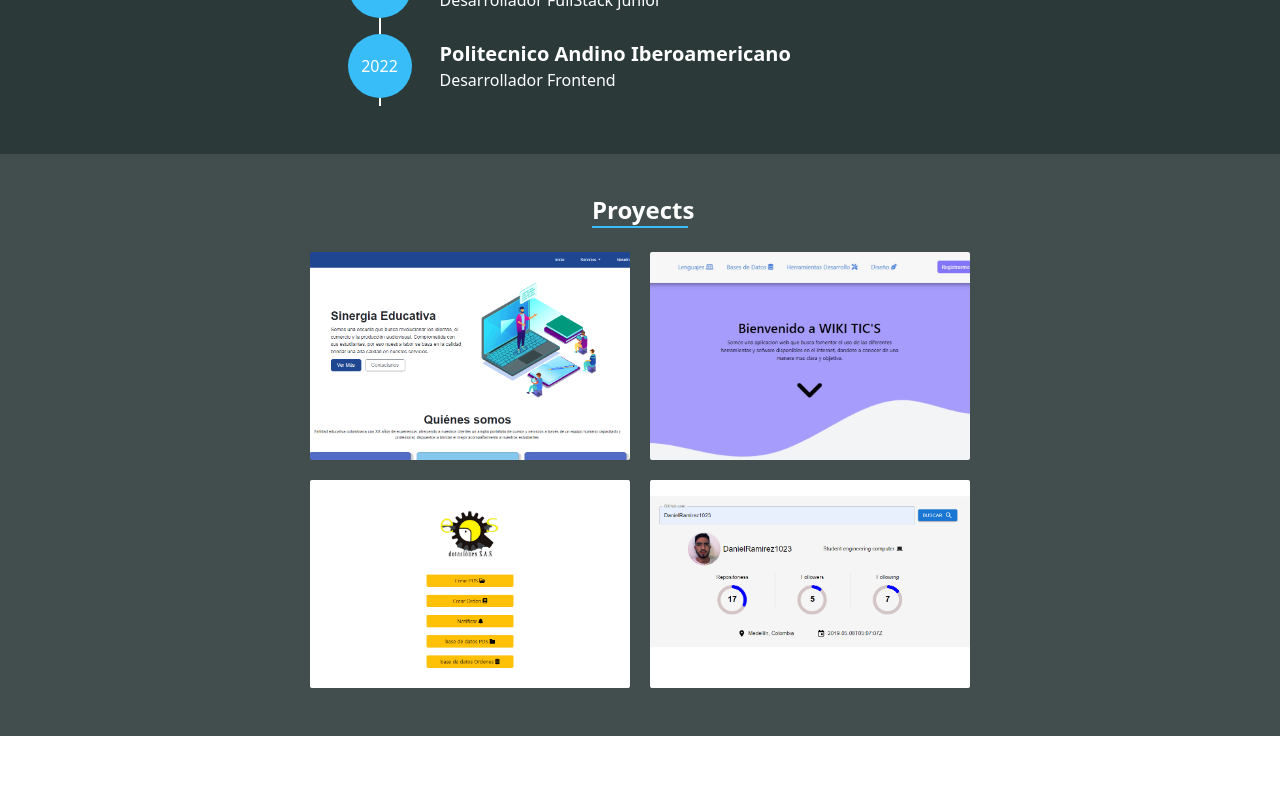
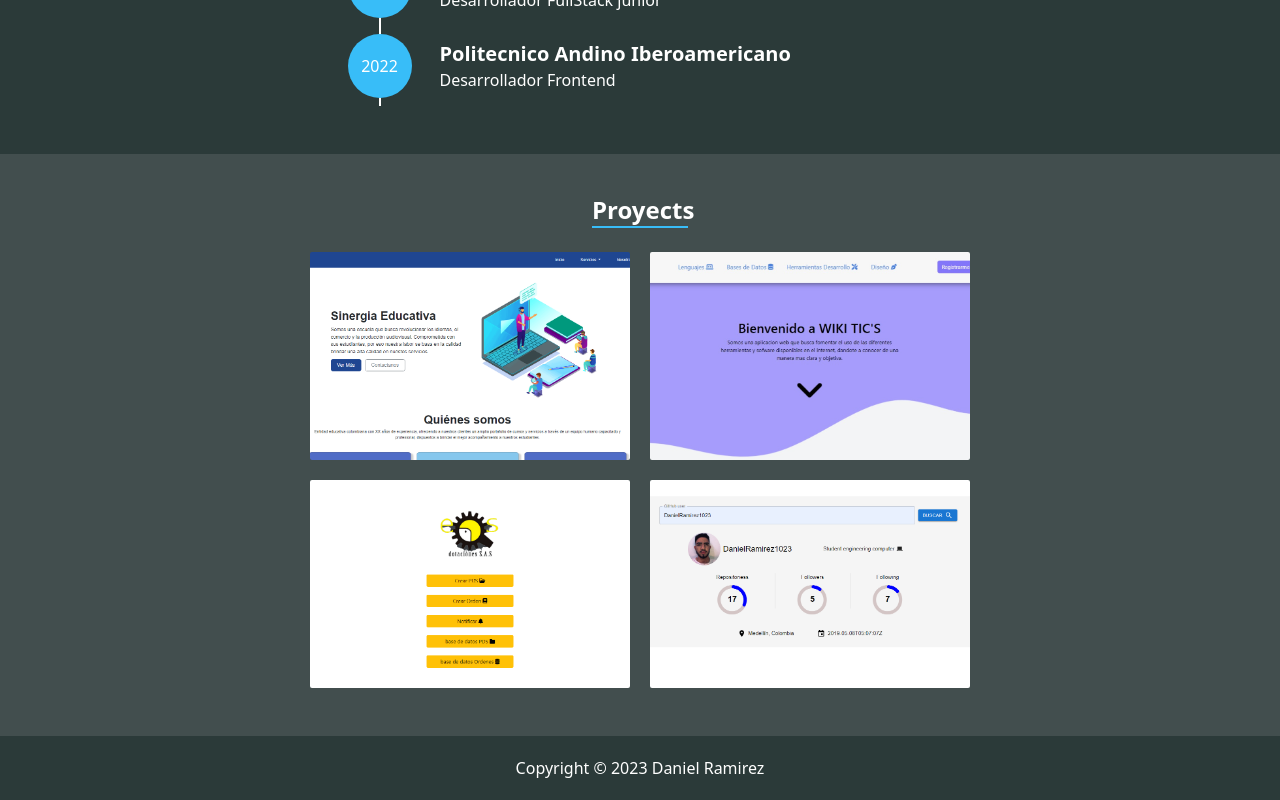
Before and after one commit to DanielRamirez1023/Daniel_Ramirez_G, a React (Create React App) app: page / in a window 1280 px wide. Shown: the part 2161-2961 px from the top of the page. Before the commit the page ends 2897 px from the top, so only its background shows below. Built offline with nearby package versions, Linux system fonts and the light colour scheme.

Commit message:
footer added successfully

```diff
--- a/src/App.js
+++ b/src/App.js
@@ -5,6 +5,7 @@ import Skills from "./components/Skills";
 import Studies from "./components/Studies";
 import "./App.css";
 import Proyects from "./components/Proyects";
+import Footer from "./components/Footer";
 
 function App() {
   return (
@@ -17,6 +18,7 @@ function App() {
         <Studies />
         <Proyects />
       </main>
+      <Footer />
     </>
   );
 }
--- /dev/null
+++ b/src/components/Footer.jsx
@@ -0,0 +1,11 @@
+import React from "react";
+
+function Footer() {
+  return (
+    <footer className="bg-primary text-white flex justify-center p-5">
+      <h1>Copyright © 2023 Daniel Ramirez</h1>
+    </footer>
+  );
+}
+
+export default Footer;
```
